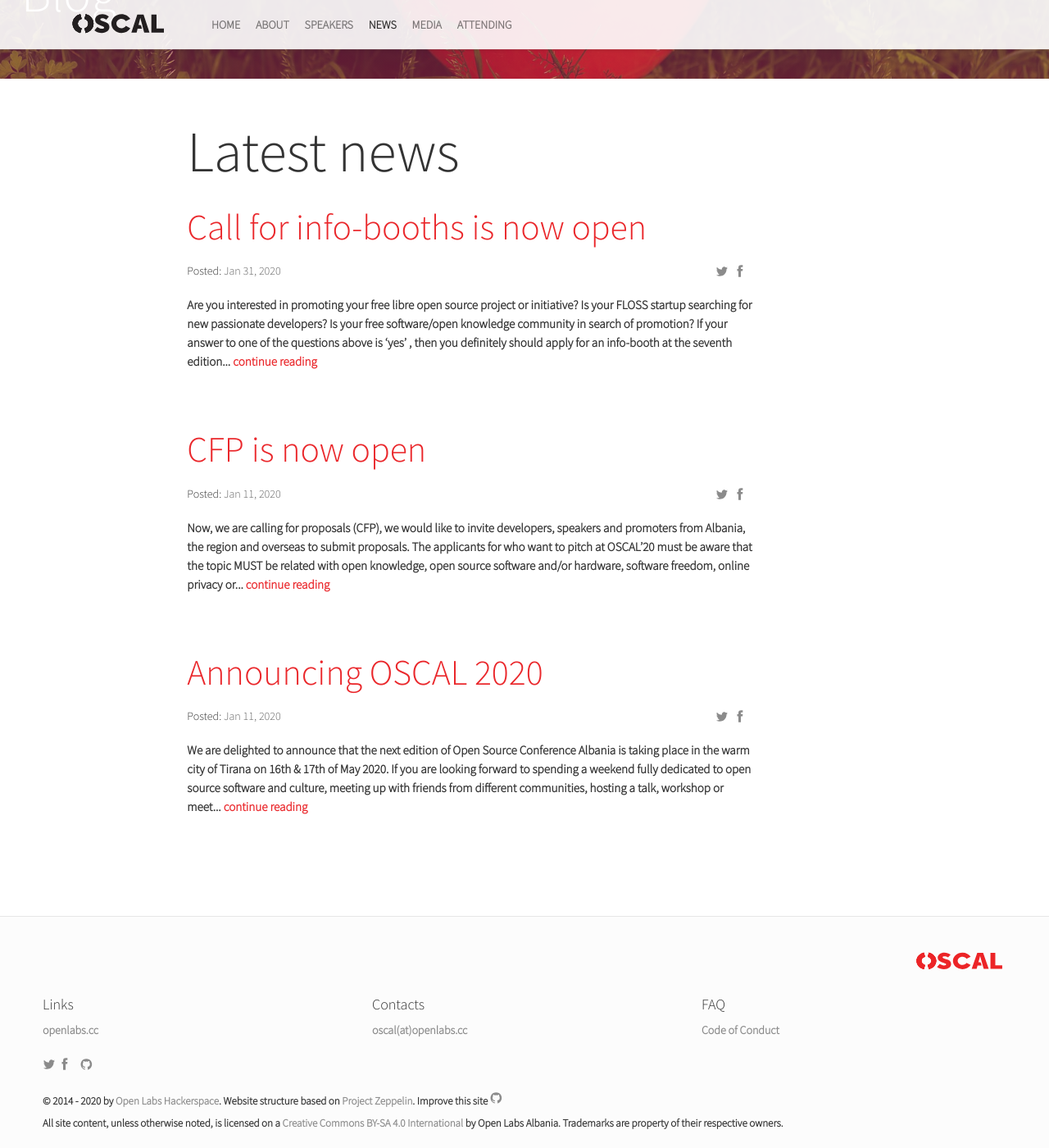
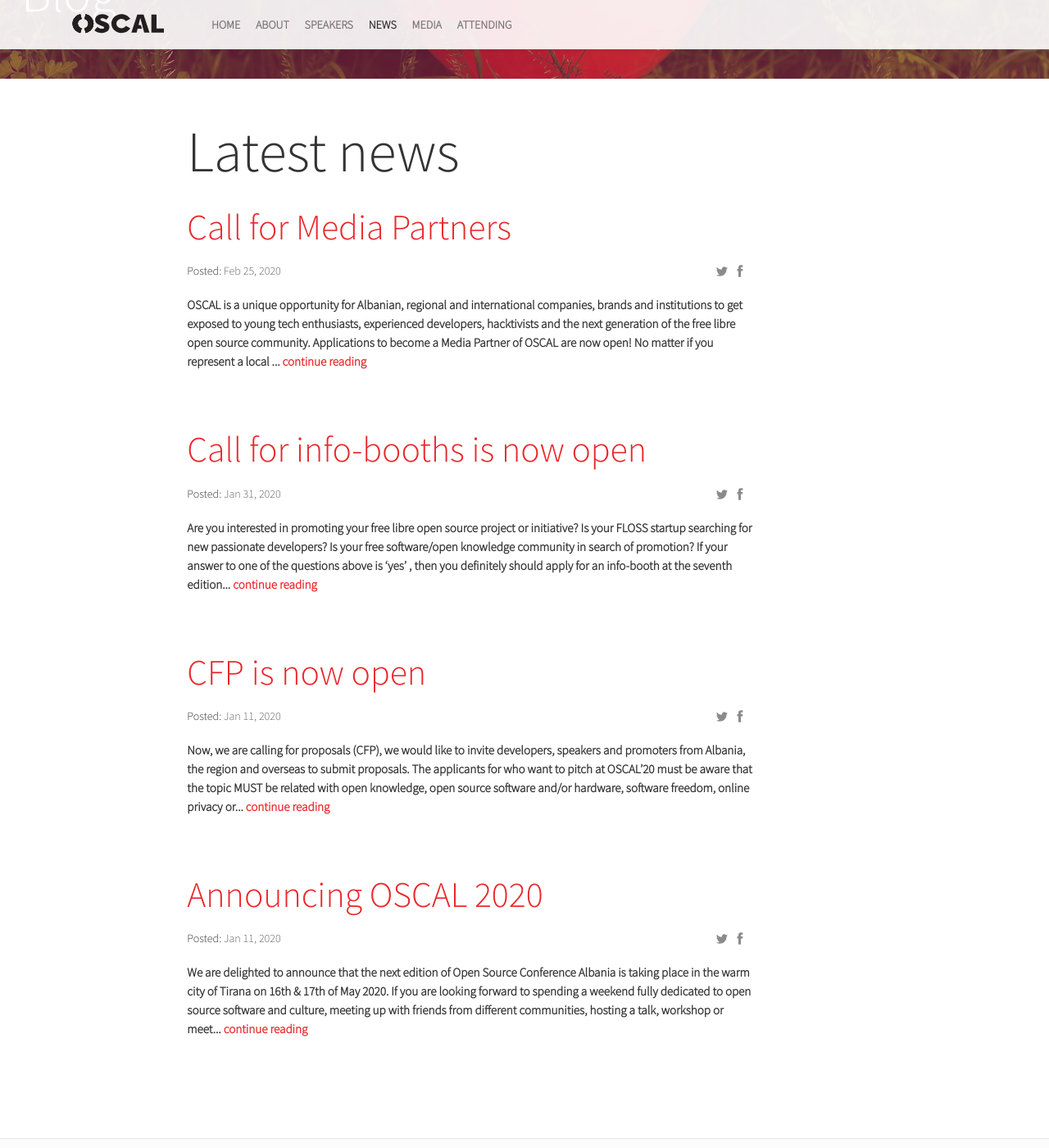
Before and after one commit to OpenLabsHackerspace/OSCAL2022-website, a Jekyll site: the page built from blog.html, in a window 1280 px wide and 1400 px high, scrolled down 311 px. Shown: the whole window at 82% size. Built offline with Jekyll 4.4.1, drawn with Linux system fonts in a browser that asks for light colours; comment, search, counter and statistics services are not loaded.

Commit message:
added new blogpost for media partners

```diff
--- /dev/null
+++ b/_posts/2020-01-24-media-partner.md
@@ -0,0 +1,122 @@
+---
+layout: post
+title:  "Call for Media Partners"
+date:   2020-02-25 08:00:00
+isStaticPost: false
+image: infobooths-background.jpg
+---
+
+OSCAL is a unique opportunity for Albanian, regional and international companies, brands and institutions to get exposed to young tech enthusiasts, experienced developers, hacktivists and the next generation of the free libre open source community.
+
+Applications to become a Media Partner of OSCAL are now open! No matter if you represent a local or international media outlet, we would love to collaborate with you and share the OSCAL love!
+As we grow our reach and audience during the preparations of the 6th edition of OSCAL, we will need your help to give the conference the outreach it deserves.
+Support us to get support in return.
+
+Website: oscal.openlabs.cc
+Contact: oscal@openlabs.cc
+
+&nbsp;
+##### Collaboration
+
+What OSCAL offers to your Media:
+- Advertisement of the website logo in promotional materials
+- Acknowledgement on the conference and social media
+- Presence during OSCAL with banner or flyers
+
+What Media offers to OSCAL:
+- Advertisement of OSCAL banner on your media website.
+- Article/s about the conference
+- Interviews
+
+&nbsp;
+&nbsp;
+
+##### Fill the form below
+
+
+<form action="https://formspree.io/xwkbpywo" method="POST">
+<div class="form">
+<ul>
+<li id="li_1" >
+   <label class="description" for="media-name">Media Name </label>
+   <div><input id="media-name" name="media-name" class="element text medium" type="text" maxlength="255" value="" required/></div>
+  </li>
+
+   <li id="li_9" >
+   <label class="description" for="media-category">Media Category </label>
+   <div class="time">
+<span><input id="tv" name="media-category" class="element radio" type="radio" value="1" /><label class="choice" for="tv">TV</label></span>
+<span><input id="radio" name="media-category" class="element radio" type="radio" value="2" /><label class="choice" for="radio">Radio</label></span>
+<span><input id="newsportal" name="media-category" class="element radio" type="radio" value="3" /><label class="choice" for="newsportal">News Portal</label></span>
+<span><input id="newspaper" name="media-category" class="element radio" type="radio" value="4" /><label class="choice" for="newspaper">Newspaper</label></span>
+<span><input id="magazine" name="media-category" class="element radio" type="radio" value="5" /><label class="choice" for="magazine">Magazine</label></span>
+<span><input id="blog" name="media-category" class="element radio" type="radio" value="6" /><label class="choice" for="blog">Blog</label></span>
+<span><input id="socialmedia" name="media-category" class="element radio" type="radio" value="7" /><label class="choice" for="socialmedia">Social Media</label></span>
+<span><input id="other" name="media-category" class="element radio" type="radio" value="8" required/><label class="choice" for="other">Other</label></span>
+</div>
+</li>
+
+<li id="li_10" >
+   <label class="description" for="language">Language </label>
+   <span>
+  <div><input id="language" name="language" class="element text medium" type="text" maxlength="255" value="" required/> </div>
+</span>
+  </li>
+
+  <li id="li_2" >
+   <label class="description" for="website">Website </label>
+   <div><input id="website" name="website" class="element text medium" type="text" maxlength="255" value="" required/> </div>
+   </li>
+
+   <li id="li_3" >
+   <label class="description" for="location">Location of your media? </label>
+   <div><input id="location" name="location" class="element text medium" type="text" maxlength="255" value="" required/> </div>
+   </li>
+
+   <li id="li_4" >
+   <label class="description" for="offers">What can you offer us? </label>
+   <div><textarea id="offers" name="offers" class="element textarea medium" required></textarea> </div>
+   </li>
+
+   <li id="li_5" >
+   <label class="description" for="specialrequest">Special request or comments</label>
+   <div><textarea id="specialrequest" name="specialrequest" class="element textarea medium"></textarea>
+   </div>
+   </li>
+
+   <li id="li_11" >
+   <label class="description" for="collaboration">Duration of collaboration </label>
+   <div class="time">
+     <span><input id="before-oscal" name="collaboration" class="element radio" type="radio" value="1" required/><label class="choice" for="before-oscal">Before OSCAL</label></span>
+<span><input id="all-oscal" name="collaboration" class="element radio" type="radio" value="2" /><label class="choice" for="all-oscal">Before and during OSCAL</label></span>
+<span><input id="during-oscal" name="collaboration" class="element radio" type="radio" value="3" /><label class="choice" for="during-oscal">During OSCAL</label></span>
+<span><input id="during-after" name="collaboration" class="element radio" type="radio" value="4" /><label class="choice" for="during-after">During and after OSCAL</label></span>
+<span><input id="after-oscal" name="collaboration" class="element radio" type="radio" value="5" /><label class="choice" for="after-oscal">After OSCAL</label></span>
+<span><input id="after-oscal" name="collaboration" class="element radio" type="radio" value="5" /><label class="choice" for="after-oscal">Before, during and after OSCAL</label></span>
+ </div>
+   </li>
+
+   <p><span>Information below will only be used to contact you back regarding the partnership. We will not share this date with anyone else.</span><p>
+
+   <li id="li_6" >
+   <label class="description" for="full-name">Full Name </label>
+   <div><input id="full-name" name="full-name" class="element text medium" type="text" maxlength="255" value="" required/> </div>
+   </li>
+
+   <li id="li_7" >
+   <label class="description" for="email">Email </label>
+   <div><input id="email" name="email" class="element text medium" type="text" maxlength="255" value="" required/> </div>
+   </li>
+
+   <li id="li_8" >
+   <label class="description" for="phone-nr">Phone number </label>
+   <div><input id="phone-nr" name="phone-nr" class="element text medium" type="text" maxlength="255" value="" required/> </div>
+   </li>
+
+  <li class="buttons">
+    <input type="hidden" name="form_id" value="99950" />
+    <input id="saveForm" class="button_text" type="submit" name="submit" value="Submit" />
+   </li>
+<!-- </ul>
+     </div>
+</form> -->
```
Also changed, not shown: _sass/partials/_blog.scss (+19 -0 lines), css/main.css.
